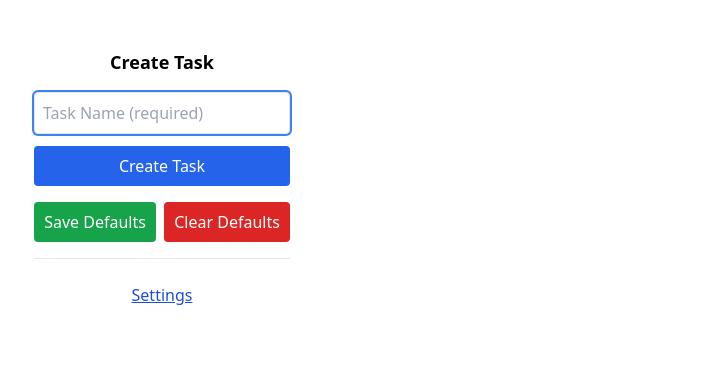
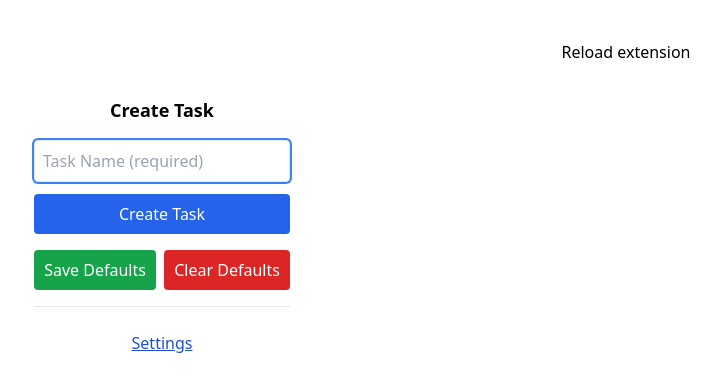
Before and after one commit to anelcanto/web-to-click-up, a React (Vite) app: page / in a window 1280 px wide. Shown: the top 392 px of the page, without its empty margins (14-735 px from the left). Built offline with nearby package versions, Linux system fonts and the light colour scheme.

Commit message:
Add script for esay reloadling

```diff
--- a/package.json
+++ b/package.json
@@ -8,9 +8,12 @@
     "build": "tsc -b && vite build && npm run zip",
     "lint": "eslint .",
     "preview": "vite preview",
+    "watch": "chokidar 'src/**/*' -c 'npm run build'",
+    "reload": "node ./scripts/reload.js",
     "zip": "rm -rf extension.zip && zip -r extension.zip dist"
   },
   "dependencies": {
+    "@heroicons/react": "^2.2.0",
     "react": "^18.3.1",
     "react-dom": "^18.3.1"
   },
@@ -21,6 +24,7 @@
     "@types/react-dom": "^18.3.5",
     "@vitejs/plugin-react": "^4.3.4",
     "autoprefixer": "^10.4.20",
+    "chokidar-cli": "^3.0.0",
     "eslint": "^9.17.0",
     "eslint-plugin-react": "^7.37.3",
     "eslint-plugin-react-hooks": "^5.0.0",
--- a/src/background.ts
+++ b/src/background.ts
@@ -164,6 +164,13 @@ chrome.runtime.onMessage.addListener((message, sender, sendResponse) => {
         // Indicate that the response will be sent asynchronously
         return true;
     }
+
+    if (message.action === "reloadExtension") {
+        console.log("Reloading extension..")
+        chrome.runtime.reload();
+    }
+    sendResponse({ success: true });
+    return true;
 });
 
 // Set the side panel behavior to open on action click
--- a/src/sidepanel/SidePanel.tsx
+++ b/src/sidepanel/SidePanel.tsx
@@ -28,8 +28,18 @@ export default function SidePanel() {
         setAvailableFields(newAvailableFields);
     };
 
+    function reloadExtension() {
+        chrome.runtime.sendMessage({ action: 'reloadExtension' })
+    }
+
     return (
         <div>
+            <button
+                onClick={reloadExtension}
+                className="w-full mb-2 p-2  text-gray rounded hover:bg-blue-700 transition"
+            >
+                Reload extension
+            </button>
             {isSettings ? (
                 <SettingsPanel
                     onGoToCreateTask={() => setIsSettings(false)}
```
Also changed, not shown: public/manifest.json, 2 other files (tests, documents, lock files or other folders).
